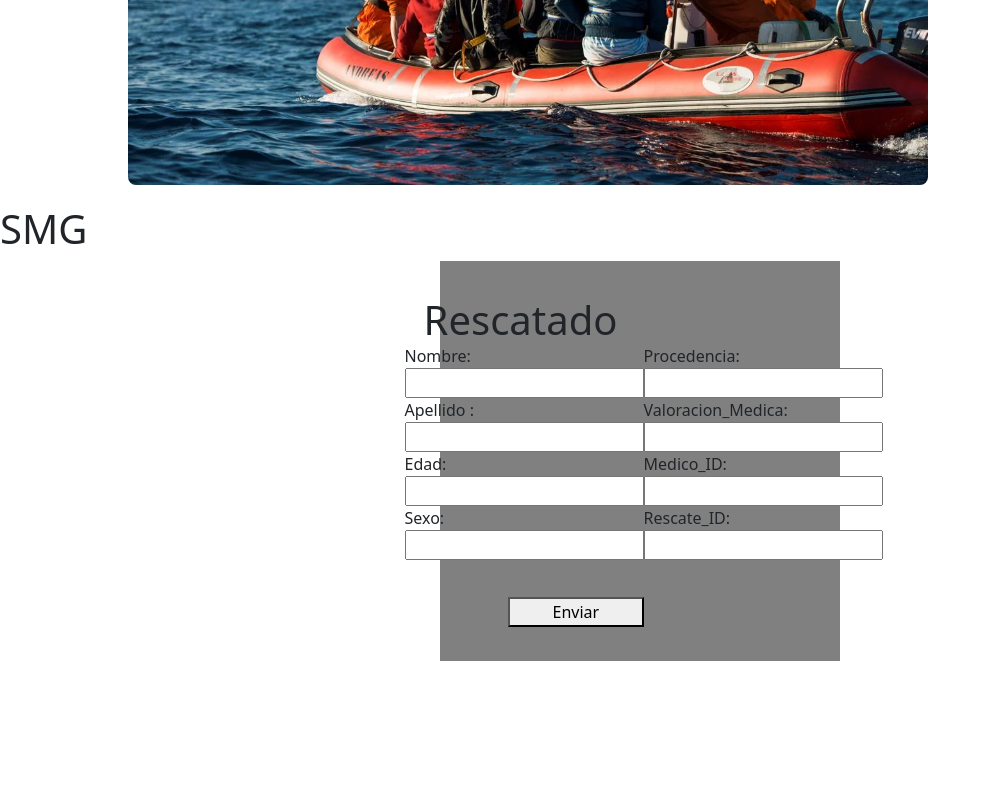
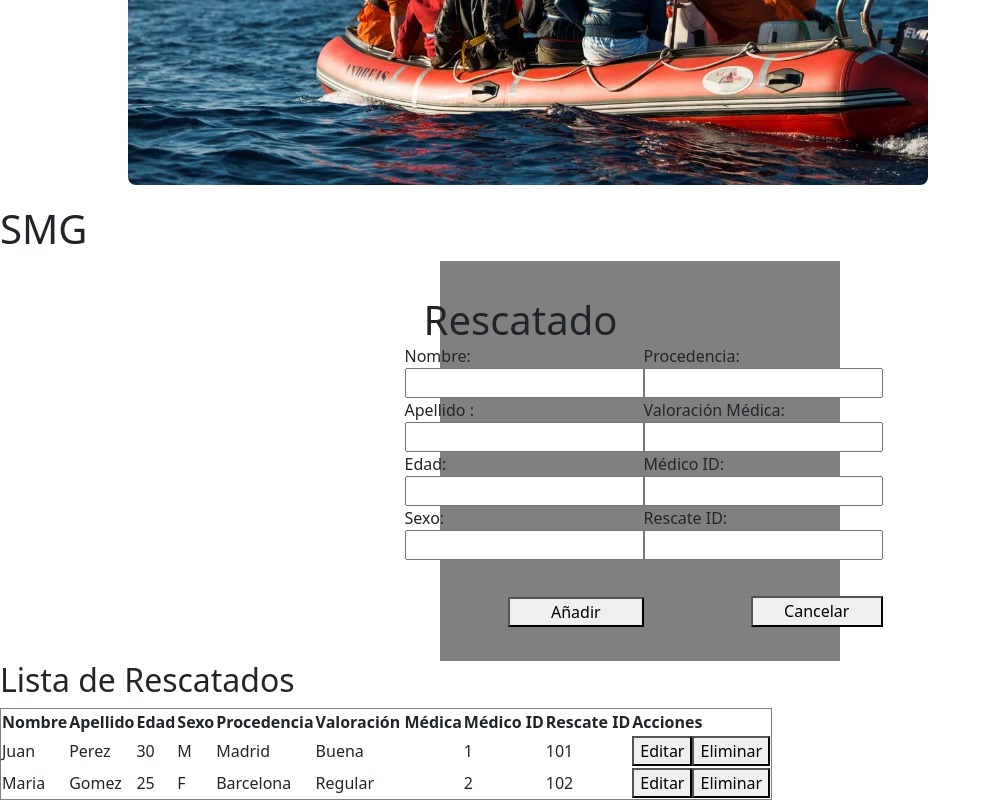
Before and after one commit to Abengoetxea24/Angular, an Angular app: page /Form-rescatados in a window 1280 px wide. Shown: the part 3170-3970 px from the top of the page, without its empty margins (0-991 px from the left). Before the commit the page ends 3831 px from the top, so only its background shows below. Built offline with nearby package versions, Linux system fonts and the light colour scheme.

Commit message:
crud tripulantes

```diff
--- a/src/app/Components/admin/form-rescatados/form-rescatados.component.html
+++ b/src/app/Components/admin/form-rescatados/form-rescatados.component.html
@@ -9,53 +9,83 @@
 
 <body>
     <div class="base_form">
-        <form class="form_content">
+        <form class="form_content" (submit)="crearRescatado(); $event.preventDefault()">
             <h1 class="text">Rescatado</h1>
 
             <div class="col_1">
                 <div>
-
                     <label for="nombre">Nombre:</label>
-                    <input type="text" id="nombre" name="nombre" [(ngModel)]="nombre">
+                    <input type="text" id="nombre" name="nombre" [(ngModel)]="nombre" required>
                 </div>
                 <div>
                     <label for="apellido">Apellido :</label>
-                    <input type="text" id="apellido" name="apellido">
+                    <input type="text" id="apellido" name="apellido" [(ngModel)]="apellido" required>
                 </div>
                 <div>
                     <label for="edad">Edad:</label>
-                    <input type="int" id="edad" name="edad">
+                    <input type="number" id="edad" name="edad" [(ngModel)]="edad" required>
                 </div>
                 <div>
                     <label for="sexo">Sexo:</label>
-                    <input type="text" id="sexo" name="sexo">
+                    <input type="text" id="sexo" name="sexo" [(ngModel)]="sexo" required>
                 </div>
             </div>
             <div class="col_2">
                 <div>
                     <label for="procedencia">Procedencia:</label>
-                    <input type="text" id="procedencia" name="procedencia">
+                    <input type="text" id="procedencia" name="procedencia" [(ngModel)]="procedencia" required>
                 </div>
                 <div>
-                    <label for="valoracion_medica">Valoracion_Medica:</label>
-                    <input type="text" id="valoracion_medica" name="valoracion_medica">
+                    <label for="valoracion_medica">Valoración Médica:</label>
+                    <input type="text" id="valoracion_medica" name="valoracion_medica" [(ngModel)]="valoracion_medica" required>
                 </div>
                 <div>
-                    <label for="medico_id">Medico_ID:</label>
-                    <input type="text" id="medico_id" name="medico_id">
+                    <label for="medico_id">Médico ID:</label>
+                    <input type="text" id="medico_id" name="medico_id" [(ngModel)]="medico_id" required>
                 </div>
                 <div>
-                    <label for="recate_id">Rescate_ID:</label>
-                    <input type="text" id="recate_id" name="rescte_id">
+                    <label for="rescate_id">Rescate ID:</label>
+                    <input type="text" id="rescate_id" name="rescate_id" [(ngModel)]="rescate_id" required>
                 </div>
             </div>
 
-
-
-        <button class="boton" (click)="enviar()">Enviar</button>
-
+            <button class="boton" type="submit">{{ rescatadoSeleccionado === -1 ? 'Añadir' : 'Actualizar' }}</button>
+            <button class="boton" type="button" (click)="limpiarFormulario()">Cancelar</button>
         </form>
     </div>
+
+        <h2>Lista de Rescatados</h2>
+        <table border="1">
+            <thead>
+                <tr>
+                    <th>Nombre</th>
+                    <th>Apellido</th>
+                    <th>Edad</th>
+                    <th>Sexo</th>
+                    <th>Procedencia</th>
+                    <th>Valoración Médica</th>
+                    <th>Médico ID</th>
+                    <th>Rescate ID</th>
+                    <th>Acciones</th>
+                </tr>
+            </thead>
+            <tbody>
+                <tr *ngFor="let rescatado of rescatados; let i = index">
+                    <td>{{ rescatado.nombre }}</td>
+                    <td>{{ rescatado.apellido }}</td>
+                    <td>{{ rescatado.edad }}</td>
+                    <td>{{ rescatado.sexo }}</td>
+                    <td>{{ rescatado.procedencia }}</td>
+                    <td>{{ rescatado.valoracion_medica }}</td>
+                    <td>{{ rescatado.medico_id }}</td>
+                    <td>{{ rescatado.rescate_id }}</td>
+                    <td>
+                        <button (click)="seleccionarRescatado(i)">Editar</button>
+                        <button (click)="eliminarRescatado(i)">Eliminar</button>
+                    </td>
+                </tr>
+            </tbody>
+        </table>
 </body>
 
 </html>
--- a/src/app/Components/admin/form-rescatados/form-rescatados.component.ts
+++ b/src/app/Components/admin/form-rescatados/form-rescatados.component.ts
@@ -1,4 +1,16 @@
 import { Component } from '@angular/core';
+
+// Definición de la interfaz
+interface Rescatado {
+  nombre: string;
+  apellido: string;
+  edad: string;
+  sexo: string;
+  procedencia: string;
+  valoracion_medica: string;
+  medico_id: string;
+  rescate_id: string;
+}
 
 @Component({
   selector: 'app-form-rescatados',
@@ -6,11 +18,80 @@ import { Component } from '@angular/core';
   styleUrls: ['./form-rescatados.component.scss']
 })
 export class FormRescatadosComponent {
+  // Propiedades del formulario
+  nombre = '';
+  apellido = '';
+  edad = '';
+  sexo = '';
+  procedencia = '';
+  valoracion_medica = '';
+  medico_id = '';
+  rescate_id = '';
 
-  nombre =  "";
+  // Lista de rescatados
+  rescatados: Rescatado[] = [
+    { nombre: "Juan", apellido: "Perez", edad: "30", sexo: "M", procedencia: "Madrid", valoracion_medica: "Buena", medico_id: "1", rescate_id: "101" },
+    { nombre: "Maria", apellido: "Gomez", edad: "25", sexo: "F", procedencia: "Barcelona", valoracion_medica: "Regular", medico_id: "2", rescate_id: "102" }
+  ];
 
-  enviar(){
+  // Índice del rescatado seleccionado para edición (-1 si no hay ninguno)
+  rescatadoSeleccionado: number = -1;
 
+  // Método para agregar o editar un rescatado
+  crearRescatado() {
+    const nuevoRescatado: Rescatado = {
+      nombre: this.nombre,
+      apellido: this.apellido,
+      edad: this.edad,
+      sexo: this.sexo,
+      procedencia: this.procedencia,
+      valoracion_medica: this.valoracion_medica,
+      medico_id: this.medico_id,
+      rescate_id: this.rescate_id
+    };
+
+    if (this.rescatadoSeleccionado === -1) {
+      // Crear un nuevo rescatado
+      this.rescatados.push(nuevoRescatado);
+    } else {
+      // Editar el rescatado seleccionado
+      this.rescatados[this.rescatadoSeleccionado] = nuevoRescatado;
+    }
+
+    // Limpiar el formulario
+    this.limpiarFormulario();
   }
 
+  // Método para cargar un rescatado en el formulario para edición
+  seleccionarRescatado(index: number) {
+    const rescatado = this.rescatados[index];
+    this.nombre = rescatado.nombre;
+    this.apellido = rescatado.apellido;
+    this.edad = rescatado.edad;
+    this.sexo = rescatado.sexo;
+    this.procedencia = rescatado.procedencia;
+    this.valoracion_medica = rescatado.valoracion_medica;
+    this.medico_id = rescatado.medico_id;
+    this.rescate_id = rescatado.rescate_id;
+    this.rescatadoSeleccionado = index;
+  }
+
+  // Método para eliminar un rescatado
+  eliminarRescatado(index: number) {
+    this.rescatados.splice(index, 1);
+    this.limpiarFormulario();
+  }
+
+  // Método para limpiar el formulario
+  limpiarFormulario() {
+    this.nombre = '';
+    this.apellido = '';
+    this.edad = '';
+    this.sexo = '';
+    this.procedencia = '';
+    this.valoracion_medica = '';
+    this.medico_id = '';
+    this.rescate_id = '';
+    this.rescatadoSeleccionado = -1;
+  }
 }
```
Also changed, not shown: src/app/Components/admin/form-rescatados/form-rescatados.component.scss (line endings or trailing spaces).
